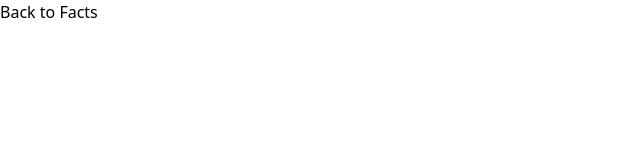
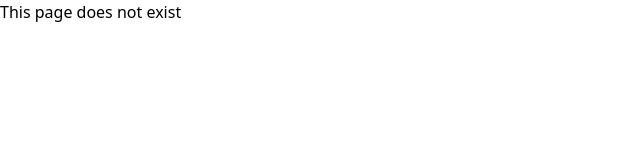
Before and after one commit to Uche44/Animal-Fact-App, a React (Vite) app: page /saved in a window 1280 px wide. Shown: the top 160 px of the page, without its empty margins (0-640 px from the left). Built offline with nearby package versions, Linux system fonts and the light colour scheme.

Commit message:
solved the issue with react router

```diff
--- a/src/App.jsx
+++ b/src/App.jsx
@@ -1,20 +1,19 @@
-import Factpage from "./components/factpage";
-import SavedFact from "./components/SavedFact";
-import { BrowserRouter as Router, Routes, Route, Link } from "react-router-dom";
-
+import Factpage from "./components/factpage.jsx";
+// import SavedFact from "./components/SavedFact.jsx";
+import { Routes, Route, BrowserRouter } from "react-router-dom";
 export default function App() {
   return (
-    <Router>
+    <BrowserRouter>
       <Routes>
         <Route
           path="/"
           element={<Factpage />}
         />
         <Route
-          path="/saved"
-          element={<SavedFact />}
+          path="*"
+          element={<div>This page does not exist</div>}
         />
       </Routes>
-    </Router>
+    </BrowserRouter>
   );
 }
--- a/src/components/factpage.jsx
+++ b/src/components/factpage.jsx
@@ -14,6 +14,7 @@ export default function Factpage() {
   const [showSearchPage, setShowSearchPage] = useState(false);
   const [filteredFacts, setFilteredFacts] = useState([]);
   const [isLiked, setIsLiked] = useState(false);
+  const navigate = useNavigate();
   useEffect(() => {
     async function getFact() {
       try {
@@ -50,8 +51,6 @@ export default function Factpage() {
   const handleLike = () => {
     setIsLiked(true);
   };
-
-  const navigate = useNavigate();
   return (
     <>
       {showSearchPage ? (
```
Also changed, not shown: src/main.jsx (+16 -1 lines), 1 other file (tests, documents, lock files or other folders).
